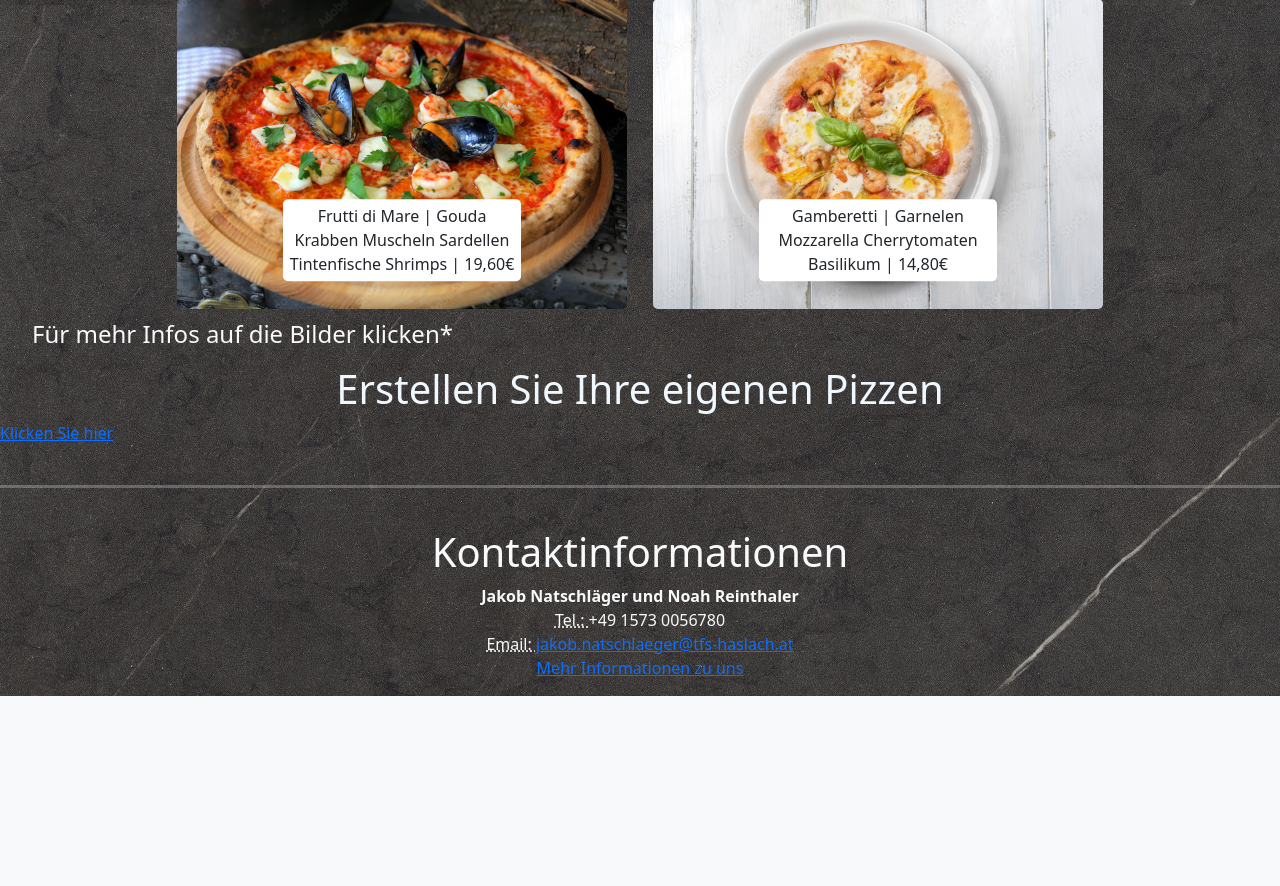
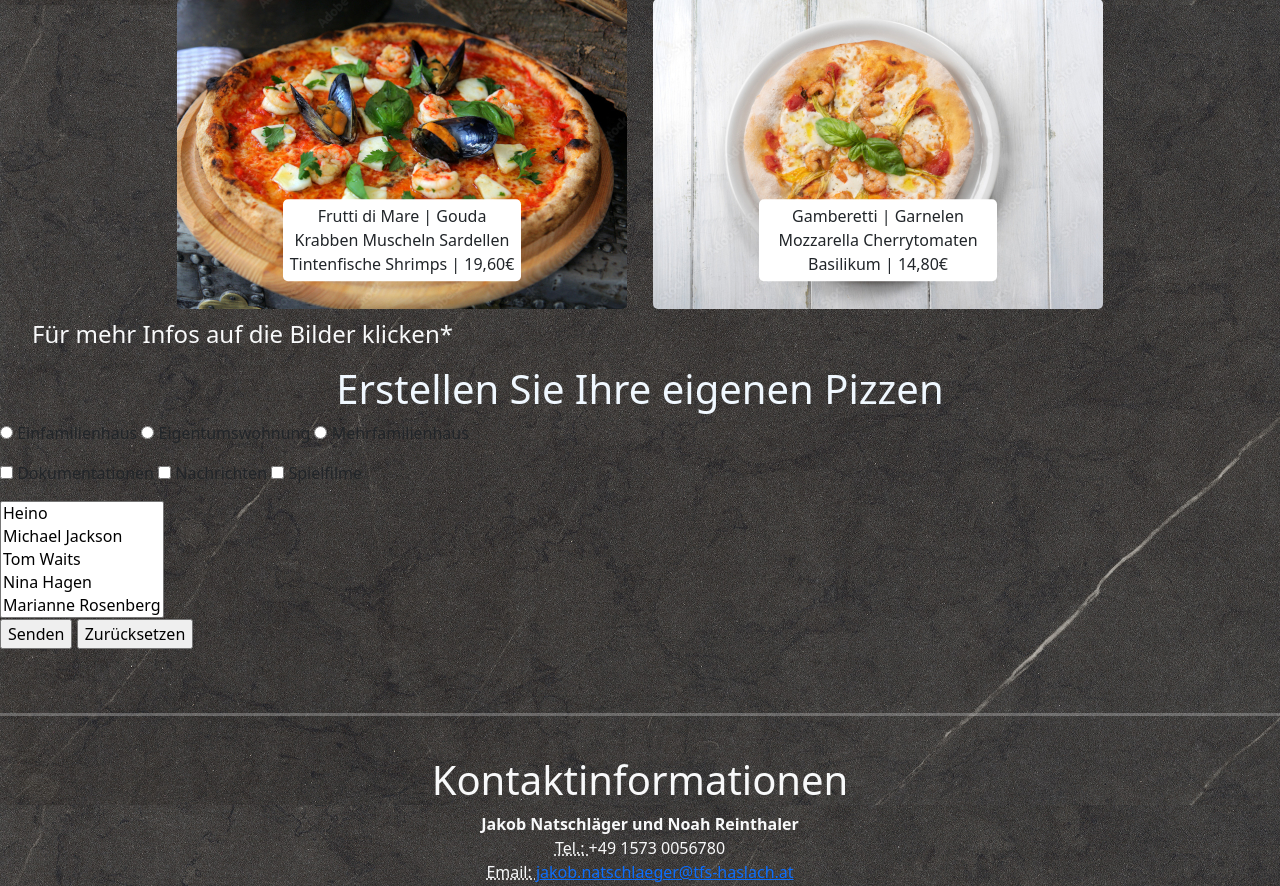
Before and after one commit to NoahReinthaler/Pizza_rena, a PHP site: page /Html/menue.html in a window 1280 px wide. Shown: the part 3195-4081 px from the top of the page. Before the commit the page ends 3891 px from the top, so only its background shows below. Run offline with PHP 8.4, Linux system fonts and the light colour scheme.

Commit message:
26.11.2022

```diff
--- a/CSS/style.css
+++ b/CSS/style.css
@@ -10,7 +10,7 @@
 
 /*Hintergründe*/
 .background{
-    background: url(/Images/Hintergrund/main_background.jpg) no-repeat center center fixed;
+    background: url(../Images/Hintergrund/main_background.jpg) no-repeat center center fixed;
     -webkit-background-size: cover;
     -moz-background-size: cover;
     background-size: cover;
--- a/Html/menue.html
+++ b/Html/menue.html
@@ -12,7 +12,7 @@
 
   <nav class="navbar navbar-expand-lg bg-dark fixed-top">
     <div class="container-fluid">
-      <a class="navbar-brand text-light" href="../index.html"><img src="/Images/Hintergrund/logo.png" alt="Logo"></a>
+      <a class="navbar-brand text-light" href="../index.html"><img src="../Images/Hintergrund/logo.png" alt="Logo"></a>
       <button class="navbar-toggler" type="button" data-bs-toggle="collapse" data-bs-target="#navbarNavAltMarkup" aria-controls="navbarNavAltMarkup" aria-expanded="false" aria-label="Toggle navigation">
         <span class="navbar-toggler-icon "></span>
       </button>
@@ -63,8 +63,42 @@
 
   <a href="Pizzen/Info.html" class="text-left info"><ul><h4 class="text-light">Für mehr Infos auf die Bilder klicken*</h4></ul></a>
 
+<!--Grobes Konzept-->
   <h1 class="text-center pizza_conf">Erstellen Sie Ihre eigenen Pizzen</h1>
-    <a href="../php/ownpizza.php">Klicken Sie hier</a>
+    <form action="../php/ownpizza.php" method="post">
+
+      <!--Größe-->
+        <input type="radio" name="wohnen" id="Einfamilienhaus" value="Einfamilienhaus">
+        <label for="Einfamilienhaus">Einfamilienhaus</label>
+        <input type="radio" name="wohnen" id="Eigentumswohnung" value="Eigentumswohnung">
+        <label for="Eigentumswohnung">Eigentumswohnung</label>
+        <input type="radio" name="wohnen" id="Mehrfamilienhaus" value="Mehrfamilienhaus">
+        <label for="Mehrfamilienhaus">Mehrfamilienhaus</label>
+        </p>
+
+    <!--Wurst-->
+        <input type="checkbox" name="" id="Dokumentationen" value="Dokumentationen">
+        <label for="Dokumentationen">Dokumentationen</label>
+        <input type="checkbox" name="" id="Nachrichten" value="Nachrichten">
+        <label for="Nachrichten">Nachrichten</label>
+        <input type="checkbox" name="" id="" value="spielfilme">
+        <label for="spielfilme">Spielfilme</label></p>
+
+    <!--Käse-->
+      <label for="cheese">
+        <select name="cheese" size="5">
+          <option>Heino</option>
+          <option>Michael Jackson</option>
+          <option>Tom Waits</option>
+          <option>Nina Hagen</option>
+          <option>Marianne Rosenberg</option>
+        </select>
+      </label>
+<br>
+        <input type="submit" name="senden" value="Senden">
+        <input type="reset" name="reset" value="Zurücksetzen">
+    </form>
+
 
 
 
--- a/index.html
+++ b/index.html
@@ -44,21 +44,21 @@
           </div>
           <div class="carousel-inner">
             <div class="carousel-item active">
-              <img src="../Images/Pizzen/carousel_pizzen/Margherita.jpg" class="d-block w-99 rounded mx-auto" alt="Bild von Margherita">
+              <img src="Images/Pizzen/carousel_pizzen/Margherita.jpg" class="d-block w-99 rounded mx-auto" alt="Bild von Margherita">
               <div class="carousel-caption d-md-block text-dark text-bg-light">
                 <h5>Pizza Margherita</h5>
                 <p>Zutaten: Tomaten, Käse, Oregano | <a href="HTML/Pizzen/margherita.html" class="text-decoration-underline text-danger">Mehr Infos</a></p>
               </div>
             </div>
             <div class="carousel-item">
-              <img src="../Images/Pizzen/carousel_pizzen/Salami.jpeg" class="d-block w-99 rounded mx-auto" alt="Bild von Salami">
+              <img src="Images/Pizzen/carousel_pizzen/Salami.jpeg" class="d-block w-99 rounded mx-auto" alt="Bild von Salami">
               <div class="carousel-caption d-md-block text-dark text-bg-light">
                 <h5>Pizza Salami</h5>
                 <p>Zutaten: Tomaten, Käse, Oregano, Salami | <a href="Html/Pizzen/salami.html" class="text-decoration-underline text-danger">Mehr Infos</a></p>
               </div>
             </div>
             <div class="carousel-item">
-              <img src="../Images/Pizzen/carousel_pizzen/Pepperoni.jpeg" class="d-block w-99 rounded mx-auto" alt="Bild von Pepperoni">
+              <img src="Images/Pizzen/carousel_pizzen/Pepperoni.jpeg" class="d-block w-99 rounded mx-auto" alt="Bild von Pepperoni">
               <div class="carousel-caption d-md-block text-dark text-bg-light">
                 <h5>Pepperoni</h5>
                 <p>Zutaten: Tomaten, Käse, Oregano, Salami, Pepperoni | <a href="Html/Pizzen/pepperoni.html" class="text-decoration-underline text-danger">Mehr Infos</a></p>
```
